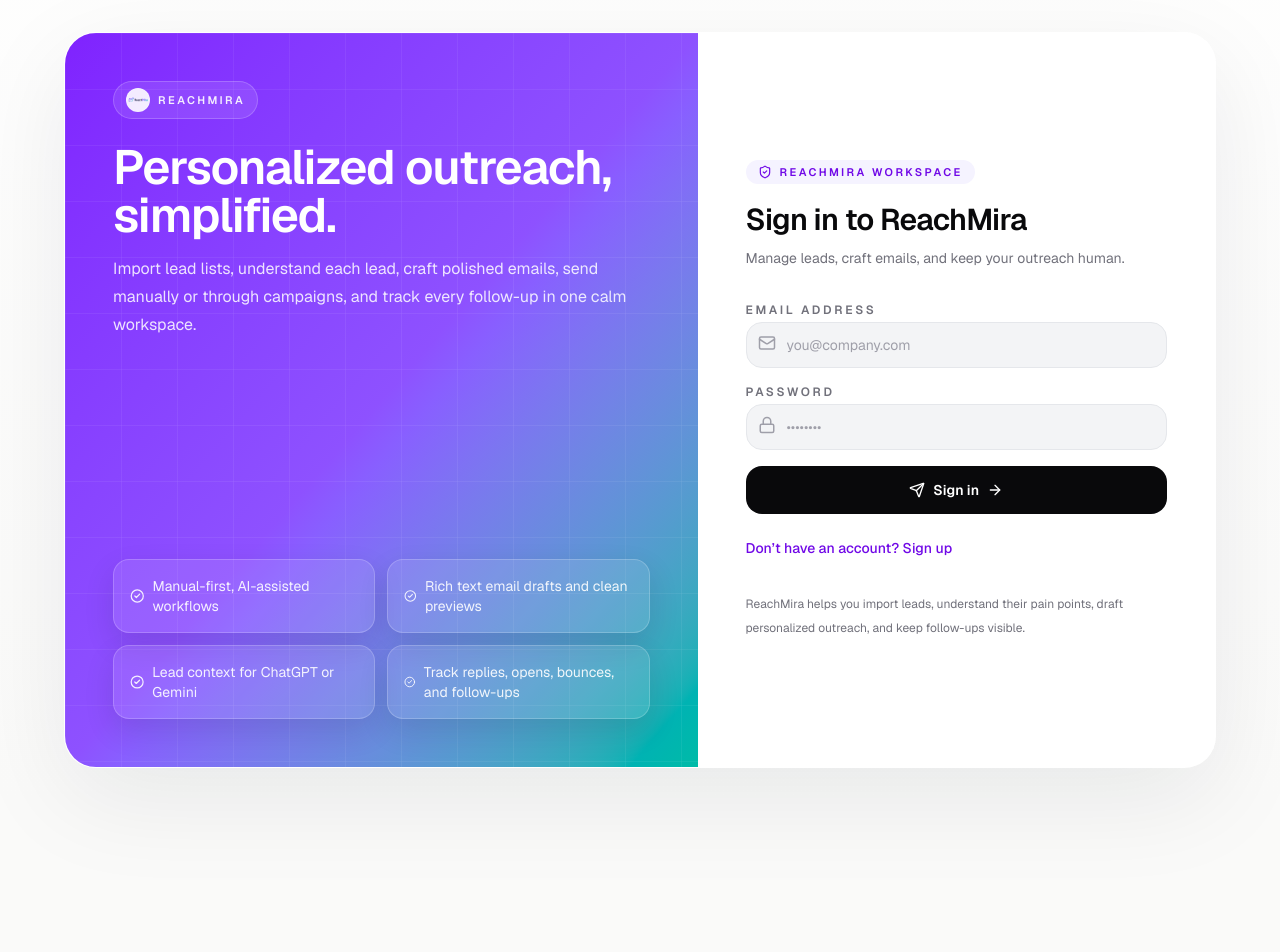
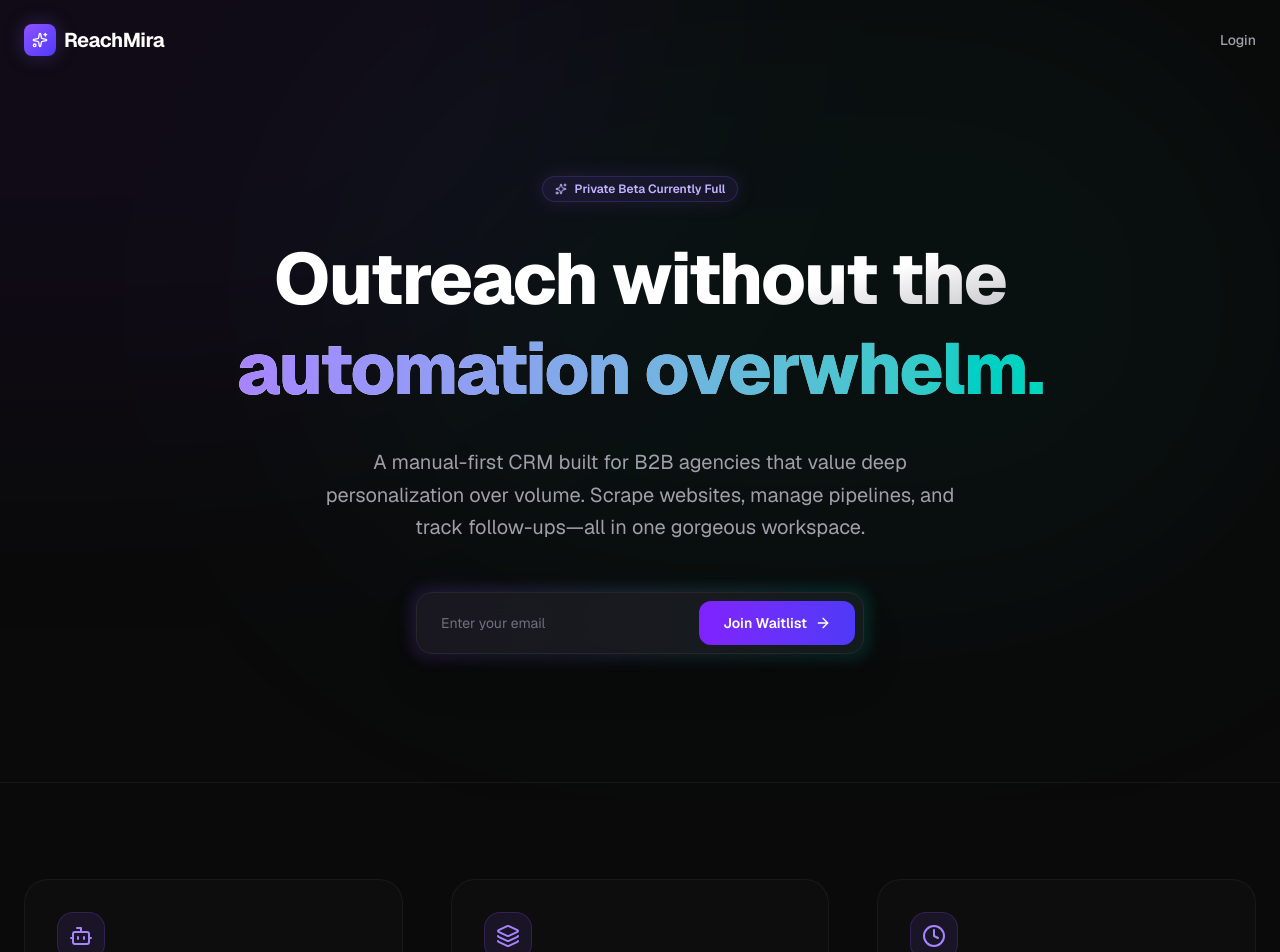
Before and after one commit to neiloy-neil/the-digital-dude-outreach-os, a Next.js app: page / in a window 1280 px wide. Shown: the top 952 px of the page. Before the commit the page ends 800 px from the top, so only its background shows below. Built offline with nearby package versions, Linux system fonts and the light colour scheme; no server answers.

Commit message:
feat: add landing page and waitlist

```diff
--- /dev/null
+++ b/src/app/api/waitlist/route.ts
@@ -0,0 +1,44 @@
+import { NextResponse } from 'next/server';
+import { createClient } from '@/utils/supabase/server';
+
+export async function POST(request: Request) {
+  try {
+    const body = await request.json();
+    const email = body.email?.trim()?.toLowerCase();
+
+    if (!email || !email.includes('@')) {
+      return NextResponse.json({ error: 'Invalid email address' }, { status: 400 });
+    }
+
+    const supabase = await createClient();
+
+    // Check if the email already exists to return a friendly message
+    const { data: existing } = await supabase
+      .from('waitlist')
+      .select('id')
+      .eq('email', email)
+      .single();
+
+    if (existing) {
+      return NextResponse.json({ message: 'You are already on the waitlist!' });
+    }
+
+    // Insert new waitlist entry
+    const { error } = await supabase
+      .from('waitlist')
+      .insert([{ email }]);
+
+    if (error) {
+      // In case of race condition throwing unique constraint
+      if (error.code === '23505') {
+        return NextResponse.json({ message: 'You are already on the waitlist!' });
+      }
+      throw error;
+    }
+
+    return NextResponse.json({ message: 'Success! You have been added to the waitlist.' });
+  } catch (error: any) {
+    console.error('Waitlist error:', error);
+    return NextResponse.json({ error: 'Failed to join waitlist. Please try again.' }, { status: 500 });
+  }
+}
--- a/src/app/page.tsx
+++ b/src/app/page.tsx
@@ -1,5 +1,153 @@
-import AuthScreen from '@/components/auth/AuthScreen';
+'use client';
+
+import { useState } from 'react';
+import Link from 'next/link';
+import { ArrowRight, Sparkles, Target, Clock, CheckCircle2, Bot, Layers, Send } from 'lucide-react';
 
 export default function HomePage() {
-  return <AuthScreen mode="toggle" />;
+  const [email, setEmail] = useState('');
+  const [status, setStatus] = useState<'idle' | 'loading' | 'success' | 'error'>('idle');
+  const [message, setMessage] = useState('');
+
+  const handleJoinWaitlist = async (e: React.FormEvent) => {
+    e.preventDefault();
+    if (!email) return;
+
+    setStatus('loading');
+    setMessage('');
+
+    try {
+      const res = await fetch('/api/waitlist', {
+        method: 'POST',
+        headers: { 'Content-Type': 'application/json' },
+        body: JSON.stringify({ email }),
+      });
+      const data = await res.json();
+
+      if (res.ok) {
+        setStatus('success');
+        setMessage(data.message || 'Success! You have been added to the waitlist.');
+        setEmail('');
+      } else {
+        setStatus('error');
+        setMessage(data.error || data.message || 'Failed to join. Please try again.');
+      }
+    } catch (err) {
+      setStatus('error');
+      setMessage('Network error. Please try again.');
+    }
+  };
+
+  return (
+    <div className="min-h-screen bg-[#0A0A0A] text-zinc-100 selection:bg-violet-500/30">
+      {/* Background gradients */}
+      <div className="fixed inset-0 overflow-hidden pointer-events-none">
+        <div className="absolute -top-1/2 -left-1/2 w-full h-full bg-violet-600/10 blur-[120px] rounded-full mix-blend-screen opacity-50" />
+        <div className="absolute top-0 right-0 w-3/4 h-3/4 bg-teal-600/10 blur-[120px] rounded-full mix-blend-screen opacity-50" />
+      </div>
+
+      <div className="relative z-10">
+        {/* Navigation */}
+        <nav className="container mx-auto px-6 py-6 flex items-center justify-between">
+          <div className="flex items-center gap-2">
+            <div className="flex h-8 w-8 items-center justify-center rounded-lg bg-gradient-to-br from-violet-500 to-indigo-600 shadow-[0_0_20px_rgba(139,92,246,0.3)]">
+              <Sparkles className="h-4 w-4 text-white" />
+            </div>
+            <span className="text-xl font-bold tracking-tight text-white">ReachMira</span>
+          </div>
+          <Link href="/login" className="text-sm font-medium text-zinc-400 hover:text-white transition-colors">
+            Login
+          </Link>
+        </nav>
+
+        {/* Hero Section */}
+        <main className="container mx-auto px-6 pt-24 pb-32 flex flex-col items-center text-center">
+          <div className="inline-flex items-center gap-2 rounded-full border border-violet-500/20 bg-violet-500/10 px-3 py-1 text-xs font-semibold text-violet-300 mb-8 shadow-[0_0_20px_rgba(139,92,246,0.15)]">
+            <Sparkles className="h-3 w-3" />
+            <span>Private Beta Currently Full</span>
+          </div>
+
+          <h1 className="max-w-4xl text-5xl md:text-7xl font-extrabold tracking-tight text-transparent bg-clip-text bg-gradient-to-br from-white via-white to-zinc-500 leading-tight mb-8">
+            Outreach without the <br className="hidden md:block" />
+            <span className="text-transparent bg-clip-text bg-gradient-to-r from-violet-400 to-teal-400">automation overwhelm.</span>
+          </h1>
+
+          <p className="max-w-2xl text-lg md:text-xl text-zinc-400 mb-12 leading-relaxed">
+            A manual-first CRM built for B2B agencies that value deep personalization over volume. Scrape websites, manage pipelines, and track follow-ups—all in one gorgeous workspace.
+          </p>
+
+          <div className="w-full max-w-md relative">
+            <div className="absolute -inset-1 bg-gradient-to-r from-violet-500 to-teal-500 rounded-2xl blur opacity-20 transition duration-1000 group-hover:opacity-30"></div>
+            <form onSubmit={handleJoinWaitlist} className="relative flex flex-col sm:flex-row gap-3 p-2 rounded-2xl bg-zinc-900/80 border border-zinc-800 backdrop-blur-xl shadow-2xl">
+              <input
+                type="email"
+                required
+                value={email}
+                onChange={(e) => setEmail(e.target.value)}
+                placeholder="Enter your email"
+                className="flex-1 bg-transparent px-4 py-3 text-sm text-white placeholder:text-zinc-500 outline-none"
+                disabled={status === 'loading' || status === 'success'}
+              />
+              <button
+                type="submit"
+                disabled={status === 'loading' || status === 'success'}
+                className="inline-flex items-center justify-center gap-2 rounded-xl bg-gradient-to-r from-violet-600 to-indigo-600 px-6 py-3 text-sm font-semibold text-white transition hover:opacity-95 disabled:opacity-50"
+              >
+                {status === 'loading' ? 'Joining...' : status === 'success' ? 'Joined!' : 'Join Waitlist'}
+                {status !== 'loading' && status !== 'success' && <ArrowRight className="h-4 w-4" />}
+              </button>
+            </form>
+            {message && (
+              <p className={`mt-4 text-sm font-medium ${status === 'success' ? 'text-teal-400' : 'text-rose-400'}`}>
+                {message}
+              </p>
+            )}
+          </div>
+        </main>
+
+        {/* Features Section */}
+        <section className="container mx-auto px-6 py-24 border-t border-zinc-800/50">
+          <div className="grid gap-12 md:grid-cols-3">
+            <FeatureCard
+              icon={<Bot />}
+              title="AI Auto-Research"
+              description="Drop in a lead's URL. ReachMira scrapes their website and uses Gemini to automatically extract their company summary and pain points."
+            />
+            <FeatureCard
+              icon={<Layers />}
+              title="Complete Manual Control"
+              description="No robotic sequences. Write personalized emails and send from your real connected inbox, keeping you fully in the driver's seat."
+            />
+            <FeatureCard
+              icon={<Clock />}
+              title="Follow-Up Tracking"
+              description="Never forget to reply. Built-in reminders tell you exactly who needs a follow-up and when, so no lead slips through the cracks."
+            />
+          </div>
+        </section>
+
+        {/* Footer */}
+        <footer className="container mx-auto px-6 py-12 border-t border-zinc-800/50 flex flex-col md:flex-row items-center justify-between text-zinc-500 text-sm">
+          <p>© {new Date().getFullYear()} ReachMira. All rights reserved.</p>
+          <div className="flex gap-6 mt-4 md:mt-0">
+            <Link href="/login" className="hover:text-zinc-300 transition-colors">Login</Link>
+          </div>
+        </footer>
+      </div>
+    </div>
+  );
 }
+
+function FeatureCard({ icon, title, description }: { icon: React.ReactNode; title: string; description: string }) {
+  return (
+    <div className="relative group rounded-3xl border border-zinc-800/50 bg-zinc-900/30 p-8 hover:bg-zinc-900/50 transition-colors">
+      <div className="mb-6 inline-flex h-12 w-12 items-center justify-center rounded-2xl bg-violet-500/10 text-violet-400 border border-violet-500/20 group-hover:bg-violet-500/20 transition-colors">
+        {icon}
+      </div>
+      <h3 className="mb-3 text-lg font-semibold text-white">{title}</h3>
+      <p className="text-zinc-400 leading-relaxed text-sm">
+        {description}
+      </p>
+    </div>
+  );
+}
```
Also changed, not shown: 2 other files (tests, documents, lock files or other folders).
